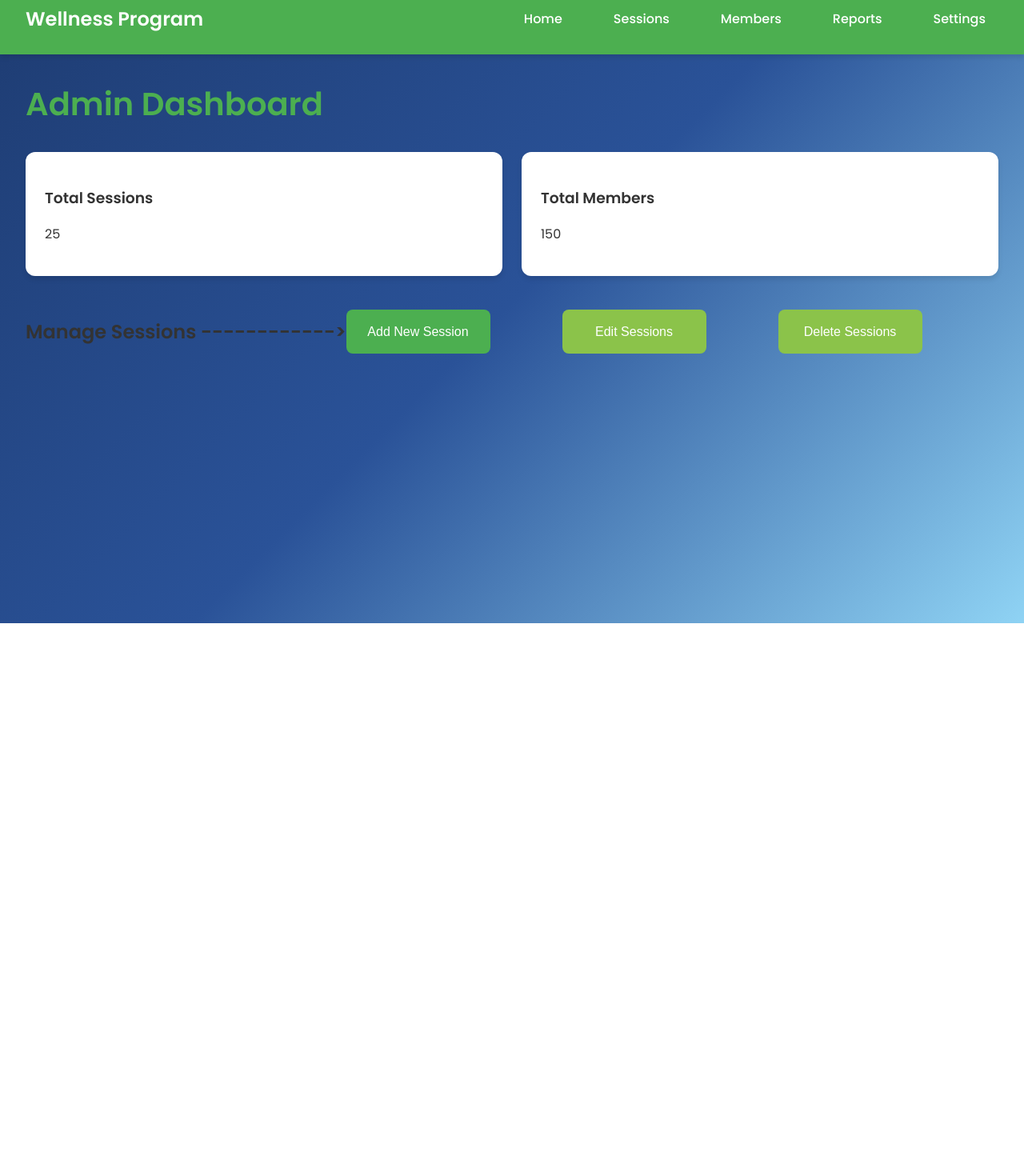
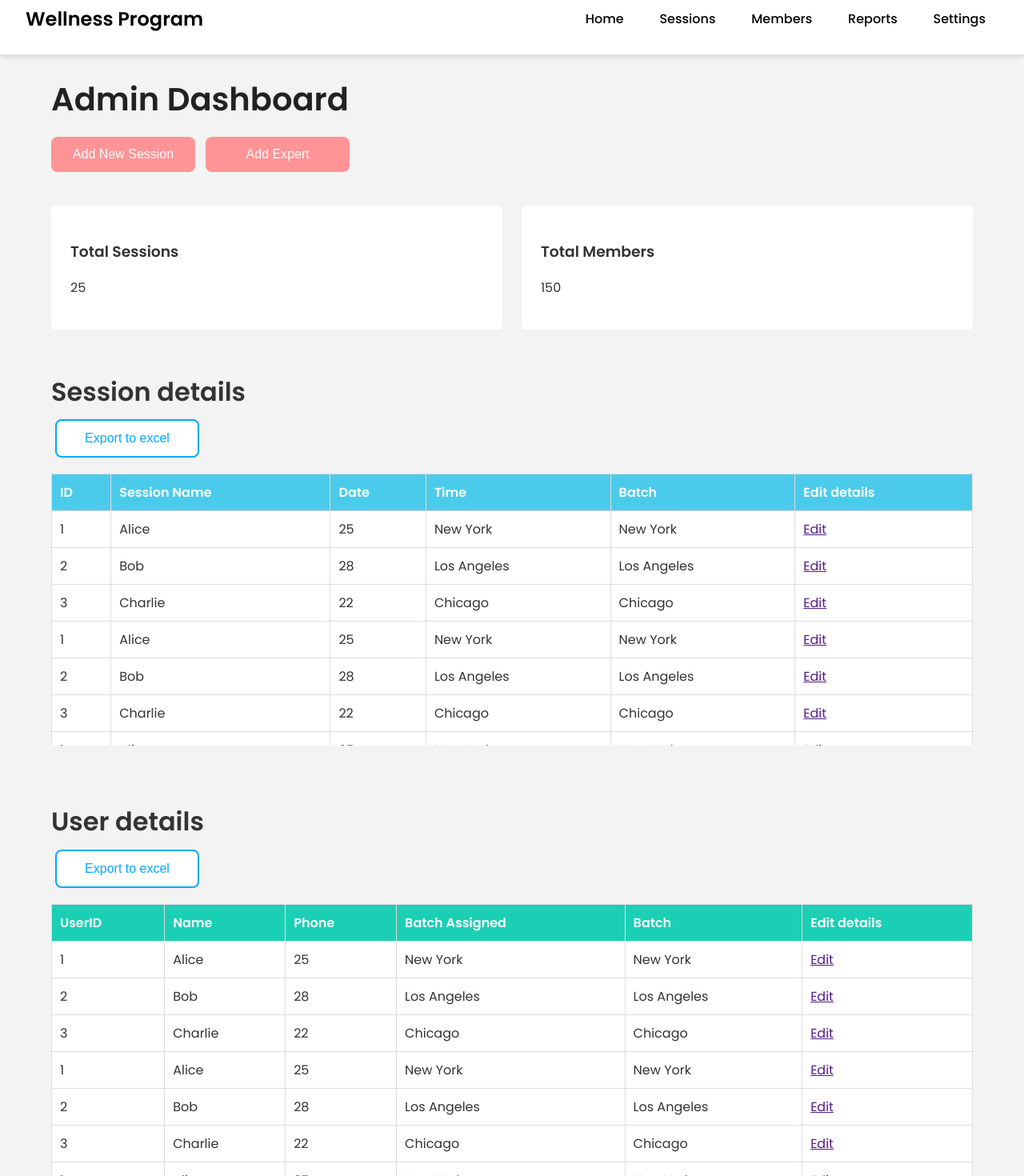
Before and after one commit to vigu2004/Wellness, a React (Create React App) app in the folder dashboard/: page / in a window 1280 px wide. Shown: the part 21-1491 px from the top of the page at 80% size. Before the commit the page ends 800 px from the top, so only its background shows below. Built offline with nearby package versions, Linux system fonts and the light colour scheme.

Commit message:
admin style 2

```diff
--- a/dashboard/src/components/AddSessionForm.css
+++ b/dashboard/src/components/AddSessionForm.css
@@ -56,7 +56,7 @@ form label {
 form input,
 form textarea,
 form select {
-  width: 100%;
+  width: 95%;
   padding: 1rem; /* Increased padding */
   margin-bottom: 1.5rem; /* Improved spacing */
   border: 1px solid #ccc;
--- a/dashboard/src/components/AddSessionForm.js
+++ b/dashboard/src/components/AddSessionForm.js
@@ -118,7 +118,7 @@ const AddSessionForm = ({ closeForm }) => {
             </select>
           </label>
           <div className="form-buttons">
-            <button type="submit" className="button-primary" disabled={isSubmitting}>
+            <button type="submit" className="button-secondary" disabled={isSubmitting}>
               {isSubmitting ? 'Adding...' : 'Add Session'}
             </button>
             <button type="button" className="button-secondary" onClick={closeForm}>
--- a/dashboard/src/components/AdminDashboard.js
+++ b/dashboard/src/components/AdminDashboard.js
@@ -12,7 +12,20 @@ const AdminDashboard = () => {
   const closeForm = () => {
     setShowAddSessionForm(false);
   };
-
+  const data = [
+    { id: 1, name: "Alice", age: 25, city: "New York" },
+    { id: 2, name: "Bob", age: 28, city: "Los Angeles" },
+    { id: 3, name: "Charlie", age: 22, city: "Chicago" },
+    { id: 1, name: "Alice", age: 25, city: "New York" },
+    { id: 2, name: "Bob", age: 28, city: "Los Angeles" },
+    { id: 3, name: "Charlie", age: 22, city: "Chicago" },
+    { id: 1, name: "Alice", age: 25, city: "New York" },
+    { id: 2, name: "Bob", age: 28, city: "Los Angeles" },
+    { id: 3, name: "Charlie", age: 22, city: "Chicago" },
+    { id: 1, name: "Alice", age: 25, city: "New York" },
+    { id: 2, name: "Bob", age: 28, city: "Los Angeles" },
+    { id: 3, name: "Charlie", age: 22, city: "Chicago" },
+  ];
   return (
     <div className="dashboard">
       <header className="navbar">
@@ -35,6 +48,17 @@ const AdminDashboard = () => {
           <h1>Admin Dashboard</h1>
         </section>
 
+        <section className="session-management">
+
+          <div className="action-buttons">
+            <button onClick={handleAddSessionClick} className="button-secondary">
+              Add New Session
+            </button>
+            <button className="button-secondary">Add Expert</button>
+
+          </div>
+        </section>
+
         <section className="dashboard-stats">
           <div className="card">
             <h3>Total Sessions</h3>
@@ -46,19 +70,74 @@ const AdminDashboard = () => {
           </div>
         </section>
 
-        <section className="session-management">
-          <h1>Manage Sessions ------------> </h1>
-          <div className="action-buttons">
-            <button onClick={handleAddSessionClick} className="button-primary">
-              Add New Session
-            </button>
-            <button className="button-secondary">Edit Sessions</button>
-            <button className="button-secondary">Delete Sessions</button>
-          </div>
-        </section>
+
 
         {showAddSessionForm && <AddSessionForm closeForm={closeForm} />}
       </div>
+      <div className='tableCont'>
+        <h1>Session details</h1>
+        <button className="button-primary">Export to excel</button>
+        <div className='innerTable'>
+          <table>
+            <thead>
+              <tr>
+                <th>ID</th>
+                <th>Session Name</th>
+                <th>Date</th>
+                <th>Time</th>
+                <th>Batch</th>
+                <th>Edit details</th>
+              </tr>
+            </thead>
+            <tbody>
+              {data.map((item) => (
+                <tr key={item.id}>
+                  <td>{item.id}</td>
+                  <td>{item.name}</td>
+                  <td>{item.age}</td>
+                  <td>{item.city}</td>
+                  <td>{item.city}</td>
+                  <td><a href=''>Edit</a></td>
+                </tr>
+              ))}
+            </tbody>
+          </table>
+        </div>
+
+      </div>
+          <br></br><br></br>
+      <div className='tableCont'>
+      <h1>User details</h1>
+      <button className="button-primary">Export to excel</button>
+      <div className='innerTable'>
+        <table>
+          <thead>
+            <tr>
+              <th style={{backgroundColor:'#1bcfb4'}}>UserID</th>
+              <th style={{backgroundColor:'#1bcfb4'}}>Name</th>
+              <th style={{backgroundColor:'#1bcfb4'}}>Phone</th>
+              <th style={{backgroundColor:'#1bcfb4'}}>Batch Assigned</th>
+              <th style={{backgroundColor:'#1bcfb4'}}>Batch</th>
+              <th style={{backgroundColor:'#1bcfb4'}}>Edit details</th>
+            </tr>
+          </thead>
+          <tbody>
+            {data.map((item) => (
+              <tr key={item.id}>
+                <td>{item.id}</td>
+                <td>{item.name}</td>
+                <td>{item.age}</td>
+                <td>{item.city}</td>
+                <td>{item.city}</td>
+                <td><a href=''>Edit</a></td>
+              </tr>
+            ))}
+          </tbody>
+        </table>
+      </div>
+
+      </div>
+
     </div>
   );
 };
--- a/dashboard/src/components/Dashboard.css
+++ b/dashboard/src/components/Dashboard.css
@@ -1,7 +1,7 @@
 @import url('https://fonts.googleapis.com/css2?family=Poppins:wght@300;400;500;600&display=swap');
 
 :root {
-  --primary-color: #4CAF50;
+  --primary-color: white;
   --primary-light: #81C784;
   --secondary-color: #8BC34A;
   --text-color: #333;
@@ -16,9 +16,10 @@
 body {
   margin: 0;
   font-family: 'Poppins', sans-serif;
-  background: linear-gradient(135deg, #1e3c72 0%, #2a5298 50%, #8fd3f4 100%) !important;
+  /* background: linear-gradient(135deg, #1e3c72 0%, #2a5298 50%, #8fd3f4 100%) !important; */
   color: var(--text-color);
   transition: background-color var(--transition-speed) ease;
+  background-color: #f3f3f3;
 }
 
 
@@ -44,7 +45,7 @@ body {
 }
 
 .logo {
-  color: white;
+  color: #000000;
   font-size: 1.5rem;
   font-weight: 600;
 }
@@ -52,7 +53,7 @@ body {
 .navbar-nav ul {
   list-style: none;
   display: flex;
-  gap: 2rem;
+  gap: 1vw;
   padding: 0;
 }
 
@@ -61,7 +62,7 @@ body {
 }
 
 .navbar-nav a {
-  color: white;
+  color: #000000;
   text-decoration: none;
   font-weight: 500;
   padding: 0.5rem 1rem;
@@ -74,13 +75,14 @@ body {
 }
 
 .dashboard-content {
-  padding: 2rem;
+  width: 90%;
+  margin-left: 5%;
 }
 
 .dashboard-header h1 {
   font-size: 2.5rem;
-  color: var(--primary-color);
-  margin: 0;
+  color: #222222;
+  margin-top: 2vw;
 }
 
 .dashboard-stats {
@@ -92,9 +94,9 @@ body {
 
 .card {
   background-color: var(--card-bg);
-  border-radius: 12px;
+  border-radius: 0.5vw;
   padding: 1.5rem;
-  box-shadow: 0 4px 6px var(--shadow-color);
+  /* box-shadow: 0 4px 6px var(--shadow-color); */
   transition: all var(--transition-speed) ease;
 }
 
@@ -118,6 +120,7 @@ body {
 
 .session-management {
   margin-bottom: 2rem; /* This should provide the gap between the session sections */
+  margin-top: -2vw;
 }
 
 .session-management h2 {
@@ -134,7 +137,7 @@ body {
 
 .action-buttons {
   display: flex;
-  gap: 5rem; /* Adjusted for larger gap between buttons */
+  gap: 0.25vw; /* Adjusted for larger gap between buttons */
 }
 
 .button {
@@ -154,17 +157,21 @@ body {
 
 .button-primary {
   background-color: var(--primary-color);
-  color: white;
+  color: #00aaff;
+  border: 2px solid;
+  margin-top: -2vw;
 }
 
 .button-primary:hover {
-  background-color: #45a049;
+  background-color: #00aaff;
+  color: white;
   transform: translateY(-2px);
   box-shadow: 0 4px 8px var(--shadow-color);
+  border: 2px solid #00aaff;
 }
 
 .button-secondary {
-  background-color: var(--secondary-color);
+  background-color: #fe9496;
   color: white;
 }
 
@@ -191,6 +198,48 @@ body {
 ::-webkit-scrollbar-thumb:hover {
   background: var(--primary-color);
 }
+
+.tableCont{
+  width: 90%;
+  margin-left: 5%;
+
+}
+.innerTable{
+  max-height: 350px;
+  overflow-y: auto
+}
+.table-container {
+  width: 80%;
+  margin: 20px auto;
+}
+
+table {
+  width: 100%;
+  border-collapse: collapse;
+  margin-top: 10px;
+}
+
+th, td {
+  border: 1px solid #ddd;
+  padding: 10px;
+  text-align: left;
+  background-color: white;
+
+}
+
+th {
+  background-color: #4bcbeb;
+  color: white;
+}
+
+tr:nth-child(even) {
+  background-color: #f2f2f2;
+}
+
+tr:hover {
+  background-color: #ddd;
+}
+
 
 /* Responsive Design */
 @media (max-width: 1024px) {
```
